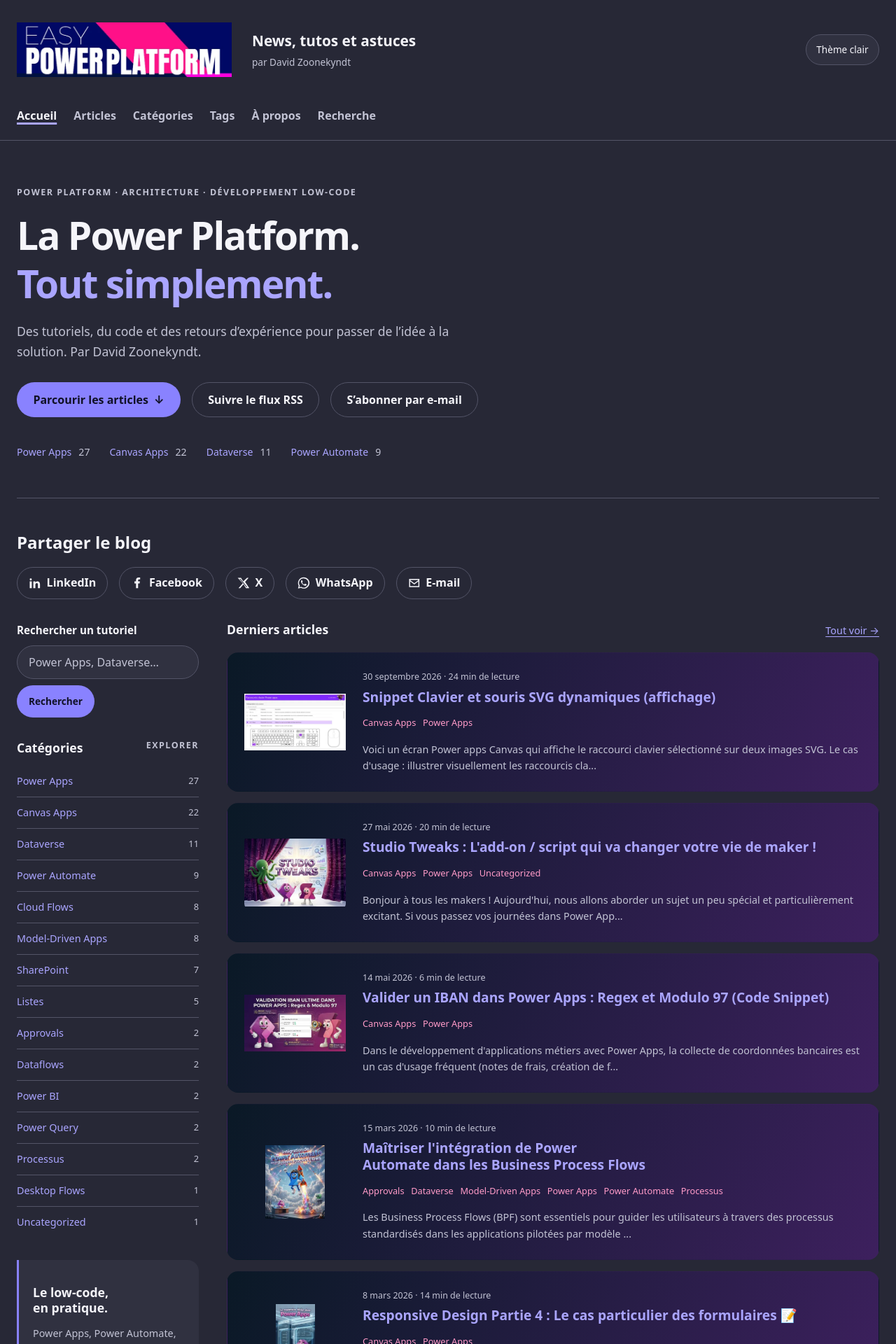
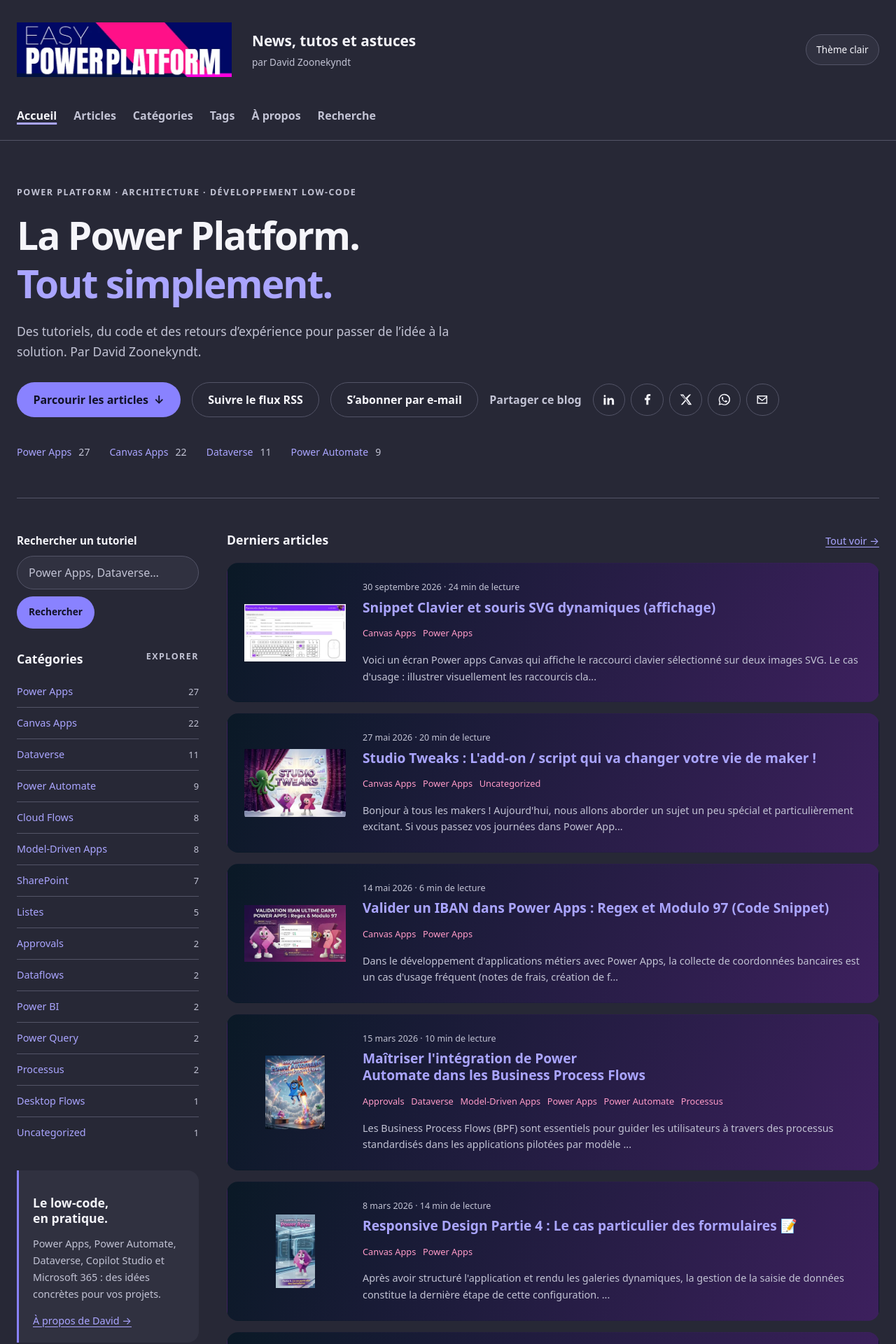
Before and after one commit to DavidZoon/easy-power-platform, a Jekyll site: the page built from index.html, in a window 1280 px wide. Shown: the top 1920 px of the page at 70% size. Built offline with Jekyll 4.4.1, drawn with Linux system fonts in a browser that asks for light colours; the list of posts is cut into pages by our own code.

Commit message:
Inline compact social share buttons with hover labels
Co-authored-by: Copilot <223556219+Copilot@users.noreply.github.com>

```diff
--- a/_includes/share.html
+++ b/_includes/share.html
@@ -1,12 +1,12 @@
 {% assign share_url = include.url | default: page.url | absolute_url | url_encode %}
 {% assign share_title = include.title | default: page.title | default: site.title | url_encode %}
-<section class="share-links" aria-label="{{ include.label | default: 'Partager cet article' | escape }}">
-  <h2>{{ include.label | default: 'Partager cet article' | escape }}</h2>
-  <div class="button-row">
-    <a class="button secondary" href="https://www.linkedin.com/sharing/share-offsite/?url={{ share_url }}" target="_blank" rel="noopener noreferrer"><svg class="share-icon" viewBox="0 0 24 24" aria-hidden="true" focusable="false"><path d="M4 3a2 2 0 1 0 0 4 2 2 0 0 0 0-4ZM2 9h4v13H2Zm7 0h4v2c1-1.5 2.3-2.3 4-2.3 3.3 0 5 2.1 5 6V22h-4v-6.6c0-2-.6-3.2-2.2-3.2-1.8 0-2.8 1.3-2.8 3.5V22H9Z"/></svg>LinkedIn<span class="sr-only"> (nouvel onglet)</span></a>
-    <a class="button secondary" href="https://www.facebook.com/sharer/sharer.php?u={{ share_url }}" target="_blank" rel="noopener noreferrer"><svg class="share-icon" viewBox="0 0 24 24" aria-hidden="true" focusable="false"><path d="M14 22v-9h3l.5-4H14V7c0-1.2.4-2 2-2h2V1.5c-.8-.2-1.8-.3-3-.3-3.3 0-5 2-5 5.5V9H7v4h3v9Z"/></svg>Facebook<span class="sr-only"> (nouvel onglet)</span></a>
-    <a class="button secondary" href="https://twitter.com/intent/tweet?url={{ share_url }}&amp;text={{ share_title }}" target="_blank" rel="noopener noreferrer"><svg class="share-icon" viewBox="0 0 24 24" aria-hidden="true" focusable="false"><path d="M18.9 2H22l-6.8 7.8L23.2 22H17l-4.9-7.4L5.6 22H2.4l8.3-9.5L.8 2h6.4l4.4 6.7L18.9 2ZM17.8 20h1.7L6.1 4H4.3Z"/></svg>X<span class="sr-only"> (nouvel onglet)</span></a>
-    <a class="button secondary" href="https://wa.me/?text={{ share_title }}%20{{ share_url }}" target="_blank" rel="noopener noreferrer"><svg class="share-icon" viewBox="0 0 24 24" aria-hidden="true" focusable="false"><path fill-rule="evenodd" d="M12 1a11 11 0 0 0-9.6 16.4L1 23l5.8-1.5A11 11 0 1 0 12 1Zm0 2a9 9 0 1 1-4.6 16.7l-.4-.2-3.3.9.9-3.2-.3-.4A9 9 0 0 1 12 3Zm-3.4 3.5c-.4 0-.8.2-1 .6-.5.6-.8 1.3-.7 2.1 0 2.7 3.3 6.7 6.8 7.8 1.4.5 3 .4 3.6-.7.3-.5.5-1.4.3-1.6l-2.5-1.2c-.3-.1-.5 0-.7.3l-.9 1c-.2.2-.4.2-.7.1-1.6-.7-2.8-1.8-3.6-3.3-.2-.3-.2-.5 0-.7l.7-.9c.2-.3.2-.5.1-.8L9 6.7c-.1-.2-.2-.2-.4-.2Z" clip-rule="evenodd"/></svg>WhatsApp<span class="sr-only"> (nouvel onglet)</span></a>
-    <a class="button secondary" href="mailto:?subject={{ share_title }}&amp;body={{ share_url }}"><svg class="share-icon" viewBox="0 0 24 24" aria-hidden="true" focusable="false"><path d="M2 4h20v16H2Zm2 2v.5l8 6 8-6V6Zm16 3-8 6-8-6v9h16Z"/></svg>E-mail</a>
+<div class="share-links" role="group" aria-labelledby="share-title">
+  <span class="share-title" id="share-title">{{ include.label | default: 'Partager cet article' | escape }}</span>
+  <div class="share-buttons">
+    <a class="share-button" href="https://www.linkedin.com/sharing/share-offsite/?url={{ share_url }}" target="_blank" rel="noopener noreferrer"><svg class="share-icon" viewBox="0 0 24 24" aria-hidden="true" focusable="false"><path d="M4 3a2 2 0 1 0 0 4 2 2 0 0 0 0-4ZM2 9h4v13H2Zm7 0h4v2c1-1.5 2.3-2.3 4-2.3 3.3 0 5 2.1 5 6V22h-4v-6.6c0-2-.6-3.2-2.2-3.2-1.8 0-2.8 1.3-2.8 3.5V22H9Z"/></svg><span class="share-label">LinkedIn</span><span class="sr-only"> (nouvel onglet)</span></a>
+    <a class="share-button" href="https://www.facebook.com/sharer/sharer.php?u={{ share_url }}" target="_blank" rel="noopener noreferrer"><svg class="share-icon" viewBox="0 0 24 24" aria-hidden="true" focusable="false"><path d="M14 22v-9h3l.5-4H14V7c0-1.2.4-2 2-2h2V1.5c-.8-.2-1.8-.3-3-.3-3.3 0-5 2-5 5.5V9H7v4h3v9Z"/></svg><span class="share-label">Facebook</span><span class="sr-only"> (nouvel onglet)</span></a>
+    <a class="share-button" href="https://twitter.com/intent/tweet?url={{ share_url }}&amp;text={{ share_title }}" target="_blank" rel="noopener noreferrer"><svg class="share-icon" viewBox="0 0 24 24" aria-hidden="true" focusable="false"><path d="M18.9 2H22l-6.8 7.8L23.2 22H17l-4.9-7.4L5.6 22H2.4l8.3-9.5L.8 2h6.4l4.4 6.7L18.9 2ZM17.8 20h1.7L6.1 4H4.3Z"/></svg><span class="share-label">X</span><span class="sr-only"> (nouvel onglet)</span></a>
+    <a class="share-button" href="https://wa.me/?text={{ share_title }}%20{{ share_url }}" target="_blank" rel="noopener noreferrer"><svg class="share-icon" viewBox="0 0 24 24" aria-hidden="true" focusable="false"><path fill-rule="evenodd" d="M12 1a11 11 0 0 0-9.6 16.4L1 23l5.8-1.5A11 11 0 1 0 12 1Zm0 2a9 9 0 1 1-4.6 16.7l-.4-.2-3.3.9.9-3.2-.3-.4A9 9 0 0 1 12 3Zm-3.4 3.5c-.4 0-.8.2-1 .6-.5.6-.8 1.3-.7 2.1 0 2.7 3.3 6.7 6.8 7.8 1.4.5 3 .4 3.6-.7.3-.5.5-1.4.3-1.6l-2.5-1.2c-.3-.1-.5 0-.7.3l-.9 1c-.2.2-.4.2-.7.1-1.6-.7-2.8-1.8-3.6-3.3-.2-.3-.2-.5 0-.7l.7-.9c.2-.3.2-.5.1-.8L9 6.7c-.1-.2-.2-.2-.4-.2Z" clip-rule="evenodd"/></svg><span class="share-label">WhatsApp</span><span class="sr-only"> (nouvel onglet)</span></a>
+    <a class="share-button" href="mailto:?subject={{ share_title }}&amp;body={{ share_url }}"><svg class="share-icon" viewBox="0 0 24 24" aria-hidden="true" focusable="false"><path d="M2 4h20v16H2Zm2 2v.5l8 6 8-6V6Zm16 3-8 6-8-6v9h16Z"/></svg><span class="share-label">E-mail</span></a>
   </div>
-</section>
+</div>
--- a/_layouts/home.html
+++ b/_layouts/home.html
@@ -6,13 +6,13 @@ layout: default
   <p class="eyebrow">Power Platform · Architecture · Développement low-code</p>
   <h1>La Power Platform.<br><span>Tout simplement.</span></h1>
   <p class="hero-description">Des tutoriels, du code et des retours d’expérience pour passer de l’idée à la solution. Par David Zoonekyndt.</p>
-  <div class="button-row"><a class="button" href="#latest">Parcourir les articles <span aria-hidden="true">↓</span></a><a class="button secondary" href="{{ '/feed.xml' | relative_url }}">Suivre le flux RSS</a><a class="button secondary" href="#newsletter">S’abonner par e-mail</a></div>
+  <div class="button-row"><a class="button" href="#latest">Parcourir les articles <span aria-hidden="true">↓</span></a><a class="button secondary" href="{{ '/feed.xml' | relative_url }}">Suivre le flux RSS</a><a class="button secondary" href="#newsletter">S’abonner par e-mail</a>{% include share.html url="/" title=site.title label="Partager ce blog" %}</div>
   <div class="hero-topics" aria-label="Catégories populaires">
     {% for term in site.data.taxonomies.categories limit:4 %}<a href="{{ '/categories/' | append: term.slug | append: '/' | relative_url }}">{{ term.name | escape }} <span>{{ term.count }}</span></a>{% endfor %}
   </div>
 </section>
-{% else %}<h1>Articles — page {{ paginator.page }}</h1>{% endif %}
-{% include share.html url="/" title=site.title label="Partager le blog" %}
+{% else %}<h1>Articles — page {{ paginator.page }}</h1>
+{% include share.html url="/" title=site.title label="Partager ce blog" %}{% endif %}
 <div class="content-grid">
   {% include sidebar.html %}
   <section id="latest" class="post-list" aria-labelledby="latest-title">
--- a/_sass/_community.scss
+++ b/_sass/_community.scss
@@ -1,5 +1,14 @@
 @use "variables" as *;
-.share-links { margin-block: 2rem; .button { margin: 0; padding: .55rem 1rem; } }
+.share-links { display: flex; flex-wrap: wrap; align-items: center; gap: .5rem 1rem; margin-block: 1.25rem; }
+.button-row .share-links { margin: 0; }
+.share-title { color: var(--muted); font-weight: 650; }
+.share-buttons { display: flex; flex-wrap: wrap; gap: .5rem; }
+.share-button { display: inline-flex; align-items: center; min-width: 46px; min-height: 46px; padding: 0 .85rem; border: $border solid var(--line); border-radius: 999px; color: var(--text); font-weight: 650; text-decoration: none; transition: border-color .2s, color .2s;
+  &:hover, &:focus-visible { border-color: var(--accent); color: var(--accent); }
+}
 .share-icon { width: 1.1rem; height: 1.1rem; flex-shrink: 0; fill: currentColor; }
+.share-label { max-width: 0; overflow: hidden; white-space: nowrap; opacity: 0; transition: max-width .25s ease, opacity .2s ease, margin .25s ease;
+  .share-button:hover &, .share-button:focus-visible & { max-width: 8rem; margin-left: .5rem; opacity: 1; }
+}
 .newsletter { margin-top: 3rem; padding: 1.5rem; border: $border solid var(--line); border-radius: $radius; background: var(--surface); }
 .newsletter-frame { display: block; width: 100%; max-width: 640px; height: 480px; max-height: 100vh; border: 0; margin-top: 1rem; }
```
Also changed, not shown: scripts/check-integrations.mjs (+14 -0 lines), README.md.
